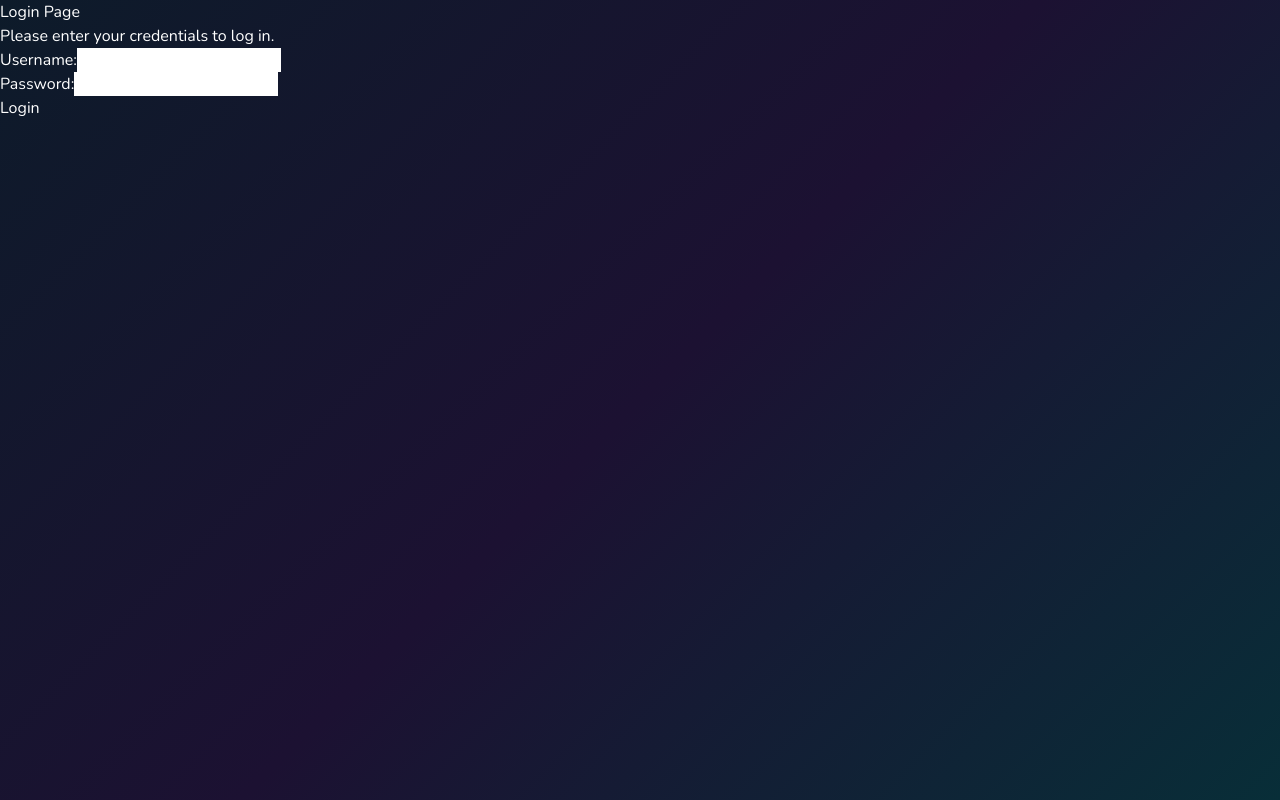
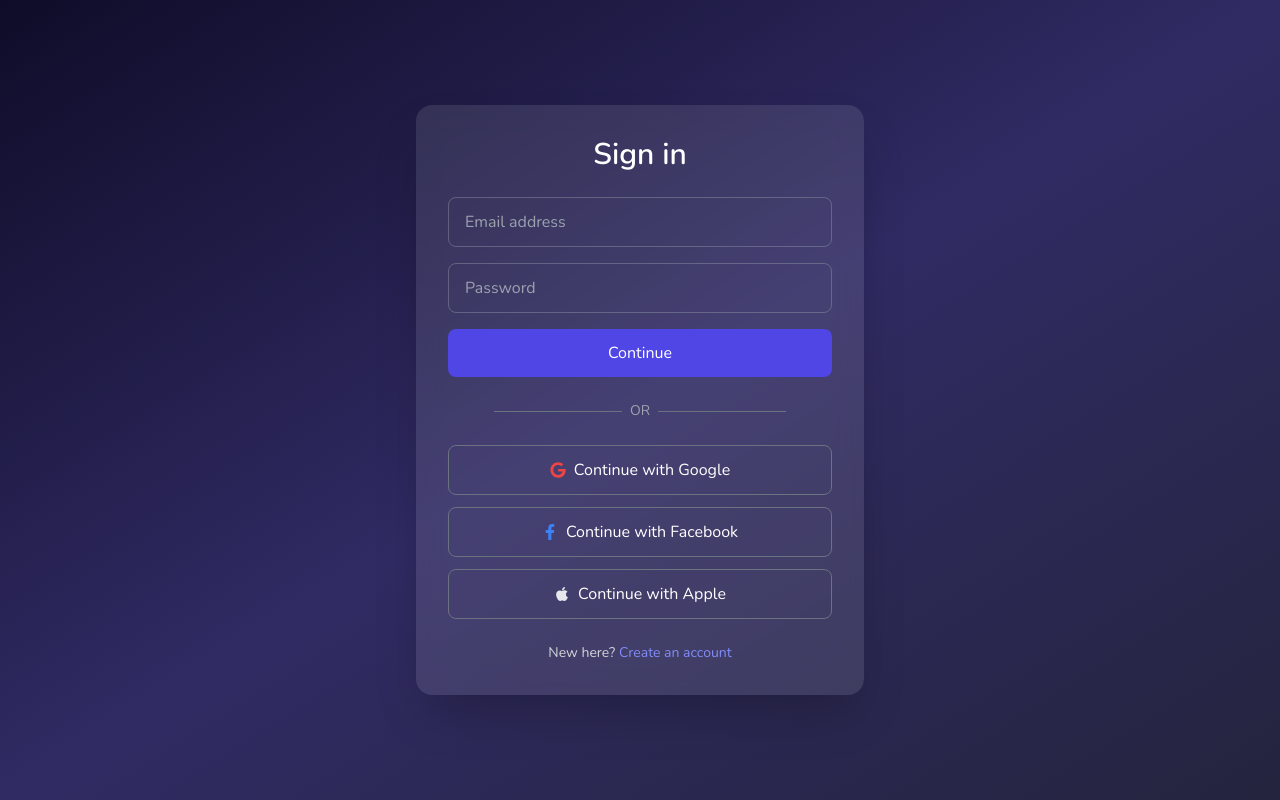
Before and after one commit to Samyak1519/RetroToonz, a React (Vite) app: page /login in a window 1280 px wide. Built offline with nearby package versions, Linux system fonts and the light colour scheme.

Commit message:
Added Login and SignUp Pages

```diff
--- a/src/App.jsx
+++ b/src/App.jsx
@@ -1,28 +1,27 @@
-// src/App.js (or wherever your AppRoutes are)
 import { SpeedInsights } from "@vercel/speed-insights/react";
 import { BrowserRouter, Route, Routes } from "react-router-dom";
 import AddShowPage from "./Pages/AddShowPage";
-import AllShowsPage from "./Pages/AllShowsPage"; // <-- NEW
+import AllShowsPage from "./Pages/AllShowsPage";
 import ComingSoon from "./Pages/ComingSoonPage";
 import ErrorPage from "./Pages/ErrorPage";
 import HomePage from "./Pages/HomePage";
-import Login from "./Pages/LoginPage";
+import AuthPage from "./Pages/AuthPage"; // ✅ New unified page
 import ProfilePage from "./Pages/ProfilePage";
 import SearchResultsPage from "./Pages/SearchResultsPage";
 import ShowDetailsPage from "./Pages/ShowDetailsPage";
 import VideoPlayerPage from "./Pages/VideoPlayerPage";
 import WatchlistPage from "./Pages/WatchlistPage";
-
 import "./App.css";
 
 function AppRoutes() {
   return (
     <Routes>
       <Route path="/" element={<HomePage />} />
-      <Route path="/login" element={<Login />} />
+      <Route path="/login" element={<AuthPage />} />
+      <Route path="/signup" element={<AuthPage />} /> {/* optional alias */}
       <Route path="/profile" element={<ProfilePage />} />
       <Route path="/watchlist" element={<WatchlistPage />} />
-      <Route path="/all-shows" element={<AllShowsPage />} /> {/* <-- NEW */}
+      <Route path="/all-shows" element={<AllShowsPage />} />
       <Route path="/show/:id" element={<ShowDetailsPage />} />
       <Route path="/watch/:id" element={<VideoPlayerPage />} />
       <Route path="/comingsoon" element={<ComingSoon />} />
--- a/src/Components/Header.jsx
+++ b/src/Components/Header.jsx
@@ -1,5 +1,5 @@
 // src/Components/Header.jsx
-import { useEffect, useRef, useState } from "react";
+import React, { useEffect, useRef, useState } from "react";
 import { createPortal } from "react-dom";
 import {
   FaHeart,
@@ -13,32 +13,43 @@ import {
 import { Link, useLocation, useNavigate } from "react-router-dom";
 import SearchBar from "./SearchBar";
 
+/*
+  Robust Header:
+  - creates portal root synchronously (if running in browser)
+  - guards createPortal usage if root isn't present
+  - uses navigate() consistently for programmatic navigation
+*/
+
+const PORTAL_ROOT_ID = "retrotoonz-profile-portal-root";
+
+// create portal root synchronously if in browser — avoids createPortal(null) on first open
+if (typeof window !== "undefined") {
+  try {
+    if (!document.getElementById(PORTAL_ROOT_ID)) {
+      const root = document.createElement("div");
+      root.id = PORTAL_ROOT_ID;
+      document.body.appendChild(root);
+    }
+  } catch (err) {
+    // ignore (defensive)
+  }
+}
+
 export default function Header() {
   const [showSearchMobile, setShowSearchMobile] = useState(false);
   const [searchOpen, setSearchOpen] = useState(false);
   const [isScrolled, setIsScrolled] = useState(false);
+  const [profileOpen, setProfileOpen] = useState(false);
 
-  const [profileOpen, setProfileOpen] = useState(false);
   const profileBtnRef = useRef(null);
   const firstItemRef = useRef(null);
-
   const [portalPos, setPortalPos] = useState({ top: 0, left: 0, caretLeft: 0 });
 
   const location = useLocation();
   const navigate = useNavigate();
   const isHome = location.pathname === "/";
 
-  // create portal root if missing
-  useEffect(() => {
-    let root = document.getElementById("retrotoonz-profile-portal-root");
-    if (!root) {
-      root = document.createElement("div");
-      root.id = "retrotoonz-profile-portal-root";
-      document.body.appendChild(root);
-    }
-  }, []);
-
-  // detect scroll for header bg
+  // Header bg on scroll
   useEffect(() => {
     let ticking = false;
     const onScroll = () => {
@@ -55,11 +66,11 @@ export default function Header() {
     return () => window.removeEventListener("scroll", onScroll);
   }, []);
 
-  // outside click / esc
+  // Close menu on outside click / Escape
   useEffect(() => {
     function onDocClick(e) {
       const btn = profileBtnRef.current;
-      const portalRoot = document.getElementById("retrotoonz-profile-portal-root");
+      const portalRoot = document.getElementById(PORTAL_ROOT_ID);
       if (btn && btn.contains(e.target)) return;
       if (portalRoot && portalRoot.contains(e.target)) return;
       setProfileOpen(false);
@@ -75,43 +86,7 @@ export default function Header() {
     };
   }, []);
 
-  // position + focus (focus first item)
-  useEffect(() => {
-    if (profileOpen) {
-      // position portal for floating menu
-      try {
-        if (typeof window !== "undefined") {
-          positionPortal();
-        }
-      } catch (err) {
-        // ignore in SSR / tests
-      }
-
-      // give layout a bit of time then focus
-      const t = setTimeout(() => firstItemRef.current?.focus(), 120);
-      return () => clearTimeout(t);
-    }
-    // eslint-disable-next-line react-hooks/exhaustive-deps
-  }, [profileOpen]);
-
-  // recalc position on resize/scroll while open
-  useEffect(() => {
-    function recalc() {
-      if (profileOpen) positionPortal();
-    }
-    window.addEventListener("resize", recalc);
-    window.addEventListener("scroll", recalc, { passive: true });
-    return () => {
-      window.removeEventListener("resize", recalc);
-      window.removeEventListener("scroll", recalc);
-    };
-  }, [profileOpen]);
-
-  // auto close on navigation
-  useEffect(() => {
-    setProfileOpen(false);
-  }, [location.pathname]);
-
+  // position portal function
   const positionPortal = () => {
     const btn = profileBtnRef.current;
     if (!btn) return;
@@ -126,13 +101,44 @@ export default function Header() {
     left = Math.min(Math.max(left, minLeft), maxLeft);
 
     const top = rect.bottom + 8 + window.scrollY;
-
     const btnCenter = rect.left + rect.width / 2;
     let caretLeft = btnCenter - left - caretWidth / 2;
     caretLeft = Math.max(12, Math.min(menuWidth - 12 - caretWidth, caretLeft));
 
     setPortalPos({ top, left, caretLeft });
   };
+
+  // open menu -> position + focus
+  useEffect(() => {
+    if (profileOpen) {
+      // position portal
+      try {
+        positionPortal();
+      } catch (err) {
+        // ignore
+      }
+      const t = setTimeout(() => firstItemRef.current?.focus(), 120);
+      return () => clearTimeout(t);
+    }
+  }, [profileOpen]);
+
+  // reposition when scrolling / resizing
+  useEffect(() => {
+    function recalc() {
+      if (profileOpen) positionPortal();
+    }
+    window.addEventListener("resize", recalc);
+    window.addEventListener("scroll", recalc, { passive: true });
+    return () => {
+      window.removeEventListener("resize", recalc);
+      window.removeEventListener("scroll", recalc);
+    };
+  }, [profileOpen]);
+
+  // auto-close on navigation
+  useEffect(() => {
+    setProfileOpen(false);
+  }, [location.pathname]);
 
   const navigateAndClose = (path) => {
     setProfileOpen(false);
@@ -142,13 +148,16 @@ export default function Header() {
   const headerHeightClasses = "h-16 sm:h-20";
   const spacerClasses = "h-16 sm:h-20";
 
+  // get portal root once
+  const portalRoot = typeof document !== "undefined" ? document.getElementById(PORTAL_ROOT_ID) : null;
+
   return (
     <>
       <header
         className={`px-3 sm:px-7 fixed w-full top-0 left-0 z-50 ${headerHeightClasses}`}
         aria-label="Main header"
       >
-        {/* bg */}
+        {/* background */}
         <div
           className={`absolute inset-0 transition-opacity duration-500 ease-out ${isScrolled ? "opacity-100" : "opacity-0"
             }`}
@@ -181,9 +190,7 @@ export default function Header() {
               }}
               title="Search"
               aria-expanded={searchOpen}
-              className={`hidden sm:inline-flex items-center justify-center w-11 h-11 rounded-full transition ${isScrolled
-                  ? "hover:bg-gray-700"
-                  : "bg-white/20 hover:bg-black/10 ring-1 ring-white/10"
+              className={`hidden sm:inline-flex items-center justify-center w-11 h-11 rounded-full transition ${isScrolled ? "hover:bg-gray-700" : "bg-white/20 hover:bg-black/10 ring-1 ring-white/10"
                 }`}
             >
               <FaSearch size={16} />
@@ -196,9 +203,7 @@ export default function Header() {
                 setSearchOpen(false);
               }}
               title="Search"
-              className={`sm:hidden inline-flex items-center justify-center w-11 h-11 rounded-full transition ${isScrolled
-                  ? "hover:bg-gray-700"
-                  : "bg-white/20 hover:bg-black/10 ring-1 ring-white/10"
+              className={`sm:hidden inline-flex items-center justify-center w-11 h-11 rounded-full transition ${isScrolled ? "hover:bg-gray-700" : "bg-white/20 hover:bg-black/10 ring-1 ring-white/10"
                 }`}
             >
               <FaSearch size={16} />
@@ -212,23 +217,15 @@ export default function Header() {
               aria-expanded={profileOpen}
               title="Profile"
               aria-label="Open profile menu"
-              className={`inline-flex items-center gap-2 h-11 rounded-full px-3 transition ${isScrolled
-                  ? "hover:bg-gray-700"
-                  : "bg-white/20 hover:bg-black/10 ring-1 ring-white/10"
+              className={`inline-flex items-center gap-2 h-11 rounded-full px-3 transition ${isScrolled ? "hover:bg-gray-700" : "bg-white/20 hover:bg-black/10 ring-1 ring-white/10"
                 }`}
             >
               <FaUserCircle size={20} />
-              {/* username hidden on smaller screens but keep chevron visible */}
-              <span className="hidden lg:block font-semibold text-sm sm:text-base">
-                Samyak
-              </span>
-
-              {/* Chevron that rotates when menu opens - visible on all sizes */}
+              <span className="hidden lg:block font-semibold text-sm sm:text-base">Samyak</span>
               <FaChevronDown
                 size={12}
                 aria-hidden="true"
-                className={`block transform transition-transform duration-200 ${profileOpen ? "rotate-180" : "rotate-0"
-                  }`}
+                className={`block transform transition-transform duration-200 ${profileOpen ? "rotate-180" : "rotate-0"}`}
               />
             </button>
           </div>
@@ -255,8 +252,8 @@ export default function Header() {
 
       {!isHome && <div className={spacerClasses} aria-hidden="true" />}
 
-      {/* Profile menu via portal (floating menu for all viewports) */}
-      {profileOpen &&
+      {/* render portal only when portalRoot exists (defensive) */}
+      {profileOpen && portalRoot &&
         createPortal(
           <div
             id="retrotoonz-profile-portal"
@@ -276,8 +273,7 @@ export default function Header() {
                 width: 16,
                 height: 16,
                 transform: "rotate(45deg)",
-                background:
-                  "linear-gradient(135deg, rgba(0,0,0,0.7), rgba(17,24,39,0.7))",
+                background: "linear-gradient(135deg, rgba(0,0,0,0.7), rgba(17,24,39,0.7))",
                 borderLeft: "1px solid rgba(255,255,255,0.1)",
                 borderTop: "1px solid rgba(255,255,255,0.1)",
                 borderRadius: 2,
@@ -293,14 +289,10 @@ export default function Header() {
               }}
               onClick={(e) => e.stopPropagation()}
             >
-              <MenuItems
-                firstItemRef={firstItemRef}
-                onNavigate={navigateAndClose}
-                onClose={() => setProfileOpen(false)}
-              />
+              <MenuItems firstItemRef={firstItemRef} onNavigate={navigateAndClose} onClose={() => setProfileOpen(false)} />
             </div>
           </div>,
-          document.getElementById("retrotoonz-profile-portal-root")
+          portalRoot
         )}
 
       <style>{`
@@ -324,51 +316,45 @@ function MenuItems({ firstItemRef, onNavigate, onClose }) {
 
   return (
     <div className="py-2">
-      <Link
-        to="/profile"
+      <button
+        ref={firstItemRef}
+        onClick={() => onNavigate("/profile")}
         role="menuitem"
-        ref={firstItemRef}
-        tabIndex={0}
-        className={`${itemBase} ${isActive("/profile") ? "bg-white/10" : ""}`}
-        onClick={() => onNavigate("/profile")}
+        className={`${itemBase} ${isActive("/profile") ? "bg-white/10" : ""} w-full text-left`}
       >
         <FaUser className="text-cyan-300" />
         <span>My Account</span>
-      </Link>
+      </button>
 
-      <Link
-        to="/all-shows"
+      <button
+        onClick={() => onNavigate("/all-shows")}
         role="menuitem"
-        className={`${itemBase} ${isActive("/all-shows") ? "bg-white/10" : ""}`}
-        onClick={() => onNavigate("/all-shows")}
+        className={`${itemBase} ${isActive("/all-shows") ? "bg-white/10" : ""} w-full text-left`}
       >
         <FaList className="text-cyan-300" />
         <span>All Shows</span>
-      </Link>
+      </button>
 
-      <Link
-        to="/watchlist"
+      <button
+        onClick={() => onNavigate("/watchlist")}
         role="menuitem"
-        className={`${itemBase} ${isActive("/watchlist") ? "bg-white/10" : ""}`}
-        onClick={() => onNavigate("/watchlist")}
+        className={`${itemBase} ${isActive("/watchlist") ? "bg-white/10" : ""} w-full text-left`}
       >
         <FaHeart className="text-cyan-300" />
         <span>Wishlist</span>
-      </Link>
+      </button>
 
       <div className="h-px bg-white/10 my-1" />
 
       <button
         role="menuitem"
         className={itemBase + " w-full text-left"}
-        onClick={() => {
-          onClose && onClose();
-          alert("Log In / Log Out clicked (wire to your auth flow).");
-        }}
+        onClick={() => onNavigate("/login")}
       >
         <FaSignInAlt className="text-cyan-300" />
-        <span>Log In / Log Out</span>
+        <span>Sign In</span>
       </button>
+
     </div>
   );
 }
--- /dev/null
+++ b/src/Pages/AuthPage.jsx
@@ -0,0 +1,101 @@
+import { useState, useEffect } from "react";
+import { motion } from "framer-motion";
+import { FaGoogle, FaFacebookF, FaApple } from "react-icons/fa";
+import { useLocation } from "react-router-dom";
+
+export default function AuthPage() {
+    const [isLogin, setIsLogin] = useState(true);
+    const location = useLocation();
+
+    useEffect(() => {
+        if (location.pathname === "/signup") {
+            setIsLogin(false);
+        }
+    }, [location.pathname]);
+
+    return (
+        <div
+            className="min-h-screen flex items-center justify-center bg-gradient-to-br from-[#0f0c29] via-[#302b63] to-[#24243e] text-gray-100 px-4"
+        >
+            <motion.div
+                className="w-full max-w-md bg-white/10 backdrop-blur-md text-white rounded-2xl shadow-2xl p-8"
+                initial={{ opacity: 0, y: 20 }}
+                animate={{ opacity: 1, y: 0 }}
+                transition={{ duration: 0.6 }}
+            >
+                <h2 className="text-3xl font-semibold mb-6 text-center text-white">
+                    {isLogin ? "Sign in" : "Create an account"}
+                </h2>
+
+                <form className="space-y-4">
+                    {!isLogin && (
+                        <input
+                            type="text"
+                            placeholder="Username"
+                            className="w-full border border-gray-400/40 bg-transparent text-white placeholder-gray-400 rounded-lg px-4 py-3 focus:outline-none focus:ring-2 focus:ring-indigo-400"
+                        />
+                    )}
+                    <input
+                        type="email"
+                        placeholder="Email address"
+                        className="w-full border border-gray-400/40 bg-transparent text-white placeholder-gray-400 rounded-lg px-4 py-3 focus:outline-none focus:ring-2 focus:ring-indigo-400"
+                    />
+                    <input
+                        type="password"
+                        placeholder="Password"
+                        className="w-full border border-gray-400/40 bg-transparent text-white placeholder-gray-400 rounded-lg px-4 py-3 focus:outline-none focus:ring-2 focus:ring-indigo-400"
+                    />
+                    <button
+                        type="submit"
+                        className="w-full bg-indigo-600 text-white py-3 rounded-lg hover:bg-indigo-700 transition"
+                    >
+                        {isLogin ? "Continue" : "Sign Up"}
+                    </button>
+                </form>
+
+                <div className="flex items-center justify-center my-6">
+                    <div className="border-t border-gray-500 w-1/3" />
+                    <span className="text-gray-400 text-sm px-2">OR</span>
+                    <div className="border-t border-gray-500 w-1/3" />
+                </div>
+
+                {/* Social Login */}
+                <div className="flex flex-col space-y-3">
+                    <button className="flex items-center justify-center w-full border border-gray-500 rounded-lg py-3 hover:bg-white/10 transition">
+                        <FaGoogle className="mr-2 text-red-500" /> Continue with Google
+                    </button>
+                    <button className="flex items-center justify-center w-full border border-gray-500 rounded-lg py-3 hover:bg-white/10 transition">
+                        <FaFacebookF className="mr-2 text-blue-500" /> Continue with Facebook
+                    </button>
+                    <button className="flex items-center justify-center w-full border border-gray-500 rounded-lg py-3 hover:bg-white/10 transition">
+                        <FaApple className="mr-2 text-gray-200" /> Continue with Apple
+                    </button>
+                </div>
+
+                <p className="text-center text-gray-300 text-sm mt-6">
+                    {isLogin ? (
+                        <>
+                            New here?{" "}
+                            <button
+                                onClick={() => setIsLogin(false)}
+                                className="text-indigo-400 hover:underline"
+                            >
+                                Create an account
+                            </button>
+                        </>
+                    ) : (
+                        <>
+                            Already have an account?{" "}
+                            <button
+                                onClick={() => setIsLogin(true)}
+                                className="text-indigo-400 hover:underline"
+                            >
+                                Sign in
+                            </button>
+                        </>
+                    )}
+                </p>
+            </motion.div>
+        </div>
+    );
+}
--- a/src/Pages/LoginPage.jsx
+++ /dev/null
@@ -1,25 +0,0 @@
-function LoginPage() {
-
-  return (
-    <>
-      <div>
-        <h1>Login Page</h1>
-        <p>Please enter your credentials to log in.</p>
-        <form>
-          <div>
-            <label htmlFor="username">Username:</label>
-            <input type="text" id="username" name="username" required />
-          </div>
-          <div>
-            <label htmlFor="password">Password:</label>
-            <input type="password" id="password" name="password" required />
-          </div>
-          <button type="submit">Login</button>
-        </form>
-      </div>
-
-    </>
-  );
-}
-
-export default LoginPage;
```
